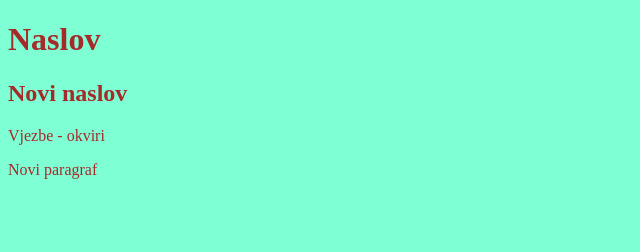
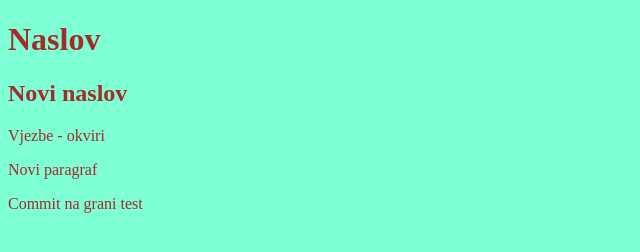
Before and after one commit to abudic98/vjezba1-git, a plain HTML site: page index.html in a window 1280 px wide. Shown: the whole page, without its empty margins (0-640 px from the left). Drawn offline with Linux system fonts and the light colour scheme.

Commit message:
Commitanje na test grani

```diff
--- a/index.html
+++ b/index.html
@@ -13,5 +13,6 @@
     <h2>Novi naslov</h2>
     <p>Vjezbe - okviri</p>
     <p>Novi paragraf</p>
+    <p>Commit na grani test</p>
 </body>
 </html>
```
